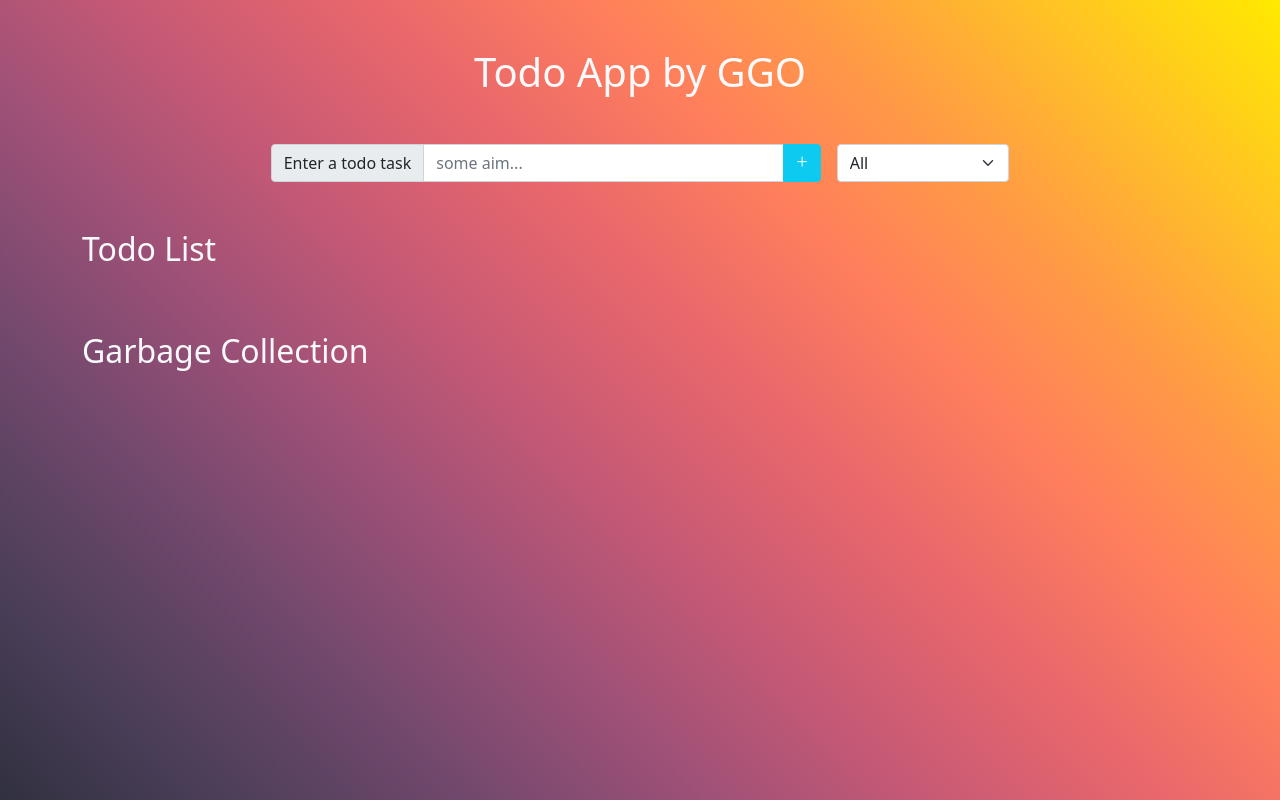
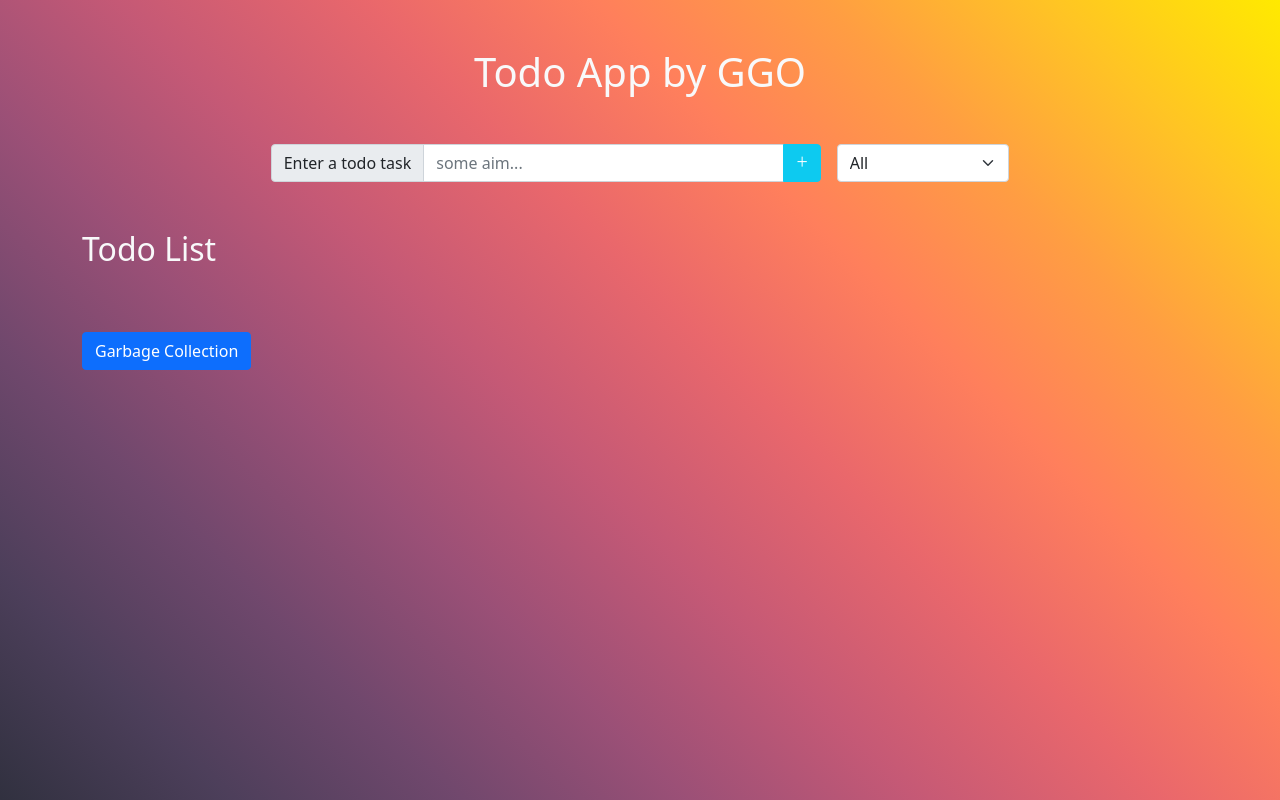
Before and after one commit to GGO-web/todo-list, a React (Create React App) app: page / in a window 1280 px wide. Built offline with nearby package versions, Linux system fonts and the light colour scheme.

Commit message:
Added Collapse element to Garbage List component

```diff
--- a/package.json
+++ b/package.json
@@ -3,6 +3,10 @@
   "version": "0.1.0",
   "private": true,
   "dependencies": {
+    "@fortawesome/fontawesome": "^1.1.8",
+    "@fortawesome/fontawesome-free-solid": "^5.0.13",
+    "@fortawesome/fontawesome-svg-core": "^6.1.1",
+    "@fortawesome/react-fontawesome": "^0.1.18",
     "@testing-library/jest-dom": "^5.16.4",
     "@testing-library/react": "^13.3.0",
     "@testing-library/user-event": "^13.5.0",
--- a/src/App.jsx
+++ b/src/App.jsx
@@ -9,6 +9,11 @@ import Header from './components/Header/Header';
 import CreateTodo from './components/CreateTodo/CreateTodo';
 import TodoList from './components/TodoList/TodoList';
 import GarbageTodos from './components/GarbageTodos/GarbageTodos';
+
+/**
+ * TODO:
+ * - Write unit test for individual components
+ */
 
 function App() {
 	const [todos, setTodos] = useState([]);
--- /dev/null
+++ b/src/components/GarbageTodos/GarbageTodos.css
@@ -0,0 +1,7 @@
+.fa-chevron-down {
+   transition: 0.3s all;
+}
+
+.fa-chevron-down.active {
+   transform: rotate(180deg);
+}
--- a/src/components/GarbageTodos/GarbageTodos.jsx
+++ b/src/components/GarbageTodos/GarbageTodos.jsx
@@ -1,14 +1,34 @@
-import React from 'react';
+import React, { useState } from 'react';
+import { Button, Collapse } from 'reactstrap';
+
+import { FontAwesomeIcon } from '@fortawesome/react-fontawesome';
+import '@fortawesome/fontawesome-free-solid';
+
+import './GarbageTodos.css';
 
 import { v4 as uuidv4 } from 'uuid';
 
 import GarbageTodo from './components/GarbageTodo/GarbageTodo';
 
 const GarbageTodos = ({ todos, setTodos, garbageTodos, setGarbageTodos }) => {
+	const [garbageIsOpen, setGarbageIsOpen] = useState(true);
+
 	return (
 		<>
-			<h2 className='mt-5 mb-3'>Garbage Collection</h2>
+			<Button
+				color='primary'
+				className='mt-5 mb-3'
+				onClick={() => setGarbageIsOpen(!garbageIsOpen)}
+			>
+				Garbage Collection
+				<FontAwesomeIcon
+					style={{ marginLeft: '5px' }}
+					className={garbageIsOpen ? 'active' : ''}
+					icon='fa-solid fa-chevron-down'
+				/>
+			</Button>
 
+			<Collapse isOpen={garbageIsOpen}>
 				<div className='garbage-list list-group gx-2'>
 					{garbageTodos.map((item) => {
 						return (
@@ -23,6 +43,7 @@ const GarbageTodos = ({ todos, setTodos, garbageTodos, setGarbageTodos }) => {
 						);
 					})}
 				</div>
+			</Collapse>
 		</>
 	);
 };
```
Also changed, not shown: 1 other file (tests, documents, lock files or other folders). Lines whose indentation alone changed are shown as unchanged.
